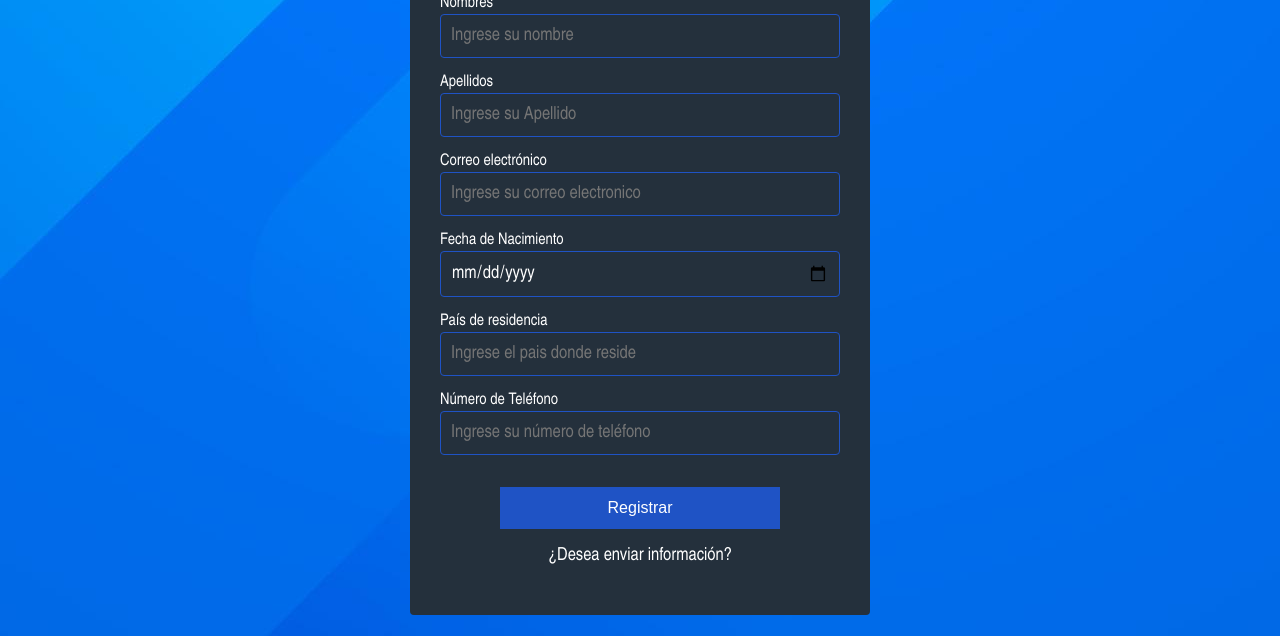
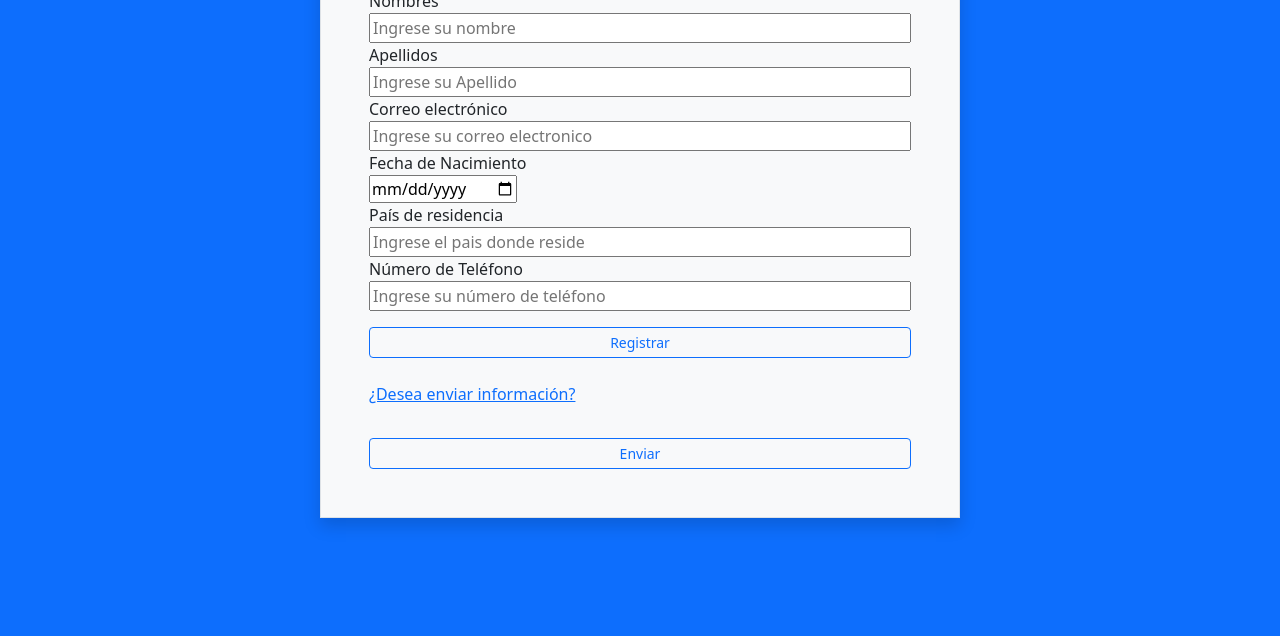
Before and after one commit to leeChirinos/CILSA, a plain HTML site: page index.html in a window 1280 px wide. Shown: the part 164-800 px from the top of the page. Drawn offline with nearby package versions, Linux system fonts and the light colour scheme.

Commit message:
html_bootstrap

```diff
--- a/index.html
+++ b/index.html
@@ -1,78 +1,121 @@
 <!DOCTYPE html>
-<html lang="en">
+<html lang="es">
   <head>
     <meta charset="UTF-8" />
     <meta name="viewport" content="width=device-width, initial-scale=1.0" />
     <title>formulario</title>
-    <link rel="stylesheet" href="style.css" />
+    <link
+      href="https://cdn.jsdelivr.net/npm/bootstrap@5.3.3/dist/css/bootstrap.min.css"
+      rel="stylesheet"
+      integrity="sha384-QWTKZyjpPEjISv5WaRU9OFeRpok6YctnYmDr5pNlyT2bRjXh0JMhjY6hW+ALEwIH"
+      crossorigin="anonymous"
+    />
   </head>
-  <body>
-    <form action= "" class="registro" id = "registro">
+  <body class="bg-primary">
+    <div class="container bg-light w-50 border m-5 p-5 mx-auto shadow">
+      <div>
+        <form method="post" action="#" class="registro" id="registro">
+          <div class="form-group">
             <section class="formulario">
-        <h1 align ="center"><strong>Registro</strong></h1>
+              <h1 class="text-primary text-center"><strong>Registro</strong></h1>
+          </div>
             <!-- Perfil Personal -->
-        <label for="nombre" class="registro__label">Nombres</label>
+
+            <div class="form-group">
+              <label for="nombre" class="registro__label d-block">Nombres</label>
               <input
-          class="datos"
+                class="datos w-100"
                 type="text"
-          name="Nombre"
+                name="nombre"
                 id="nombres"
                 placeholder="Ingrese su nombre"
                 required
+                minlength="2"
+                maxlength="30"
+                pattern="[a-zA-Z]+"
               />
-        <label for="apellido" class="registro__label">Apellidos</label>
+            </div>
+
+            <div class="form-group">
+              <label for="apellido" class="registro__label d-block">Apellidos</label>
               <input
-          class="datos"
+                class="datos w-100"
                 type="text"
                 name="apellido"
                 id="apellidos"
                 placeholder="Ingrese su Apellido"
+                minlength="2"
+                maxlength="30"
                 required
               />
-        <label for="email" class="registro__label">Correo electrónico</label>
+            </div>
+            <div class="form-group">
+              <label for="email" class="registro__label d-block">Correo electrónico</label>
               <input
-          class="datos"
+                class="datos w-100"
                 type="email"
                 name="email"
                 id="mail"
                 placeholder="Ingrese su correo electronico"
                 required
               />
-        <label for="fecha_de_nacimiento" class="registro__label">Fecha de Nacimiento</label>
+            </div>
+            <div class="form-group">
+              <label for="fecha_de_nacimiento" class="registro__label d-block"
+              >Fecha de Nacimiento</label
+            >
             <input
-          class="datos"
+              class="datos w-70"
               type="date"
               name="fecha_de_nacimiento"
               id="fecha"
               placeholder="Ingrese su fecha de nacimiento"
               required
             />
-        <label for="pais_de_residencia" class="registro__label">País de residencia</label>
+            </div>
+
+            <div class="form-group">
+              <label for="pais_de_residencia" class="registro__label d-block"
+              >País de residencia</label
+            >
             <input
-          class="datos"
+              class="datos w-100"
               type="text"
               name="pais_de_residencia"
               id="fecha"
               placeholder="Ingrese el pais donde reside"
+              minlength="2"
+              maxlength="30"
               required
             />
-        <label for="numero_de_teléfono" class="registro__label">Número de Teléfono</label>
+            </div>
+            <div class="form-group">
+              <label for="numero_de_teléfono" class="registro__label d-block"
+              >Número de Teléfono</label
+            >
             <input
-          class="datos"
+              class="datos w-100"
               type="number"
               name="numero_de_teléfono"
               id="teléfono"
               placeholder="Ingrese su número de teléfono"
+              pattern="[0-10]+"
+              minlength="10"
+              maxlength="10"
               required
             />
-        <div style="text-align: center;">
-          <input class="boton1" type="submit" value="Registrar" />
+            </div class="form-group">
+            <div style="text-align: center">
+              <input type="submit" value="Registrar" class="w-100 mt-3 btn btn-outline-primary btn-sm">
+             </div>
+             <div class="form-group">
+              <br>
               <p><a href="#">¿Desea enviar información?</a></p>
+             <input type="submit" value="Enviar" class="w-100 mt-3 btn btn-outline-primary btn-sm">
              </div>
           </section>
         </form>
-    <script>
-      src = 'script.js'
-    </script>
+      </div>
+    </div>
   </body>
 </html>
--- a/style.css
+++ /dev/null
@@ -1,71 +0,0 @@
-*{
-    margin: 0;
-    padding:0;
-    box-sizing: border-box;
-}
-body {
-    background-image: url('imagen/fondo.jpg');
-}
-
-.formulario {
-    width: 400px;
-    background: #24303c;
-    padding: 30px;
-    margin: auto;
-    margin-top: 100px;
-    border-radius: 4px;
-    font-family: 'Arial Narrow';
-    color: white;
-    box-sizing: content-box;
-    display: block;
-    }
- .formulario h4 {
-    font-size: 22px;
-    margin-bottom: 20px;
-}
- .datos {
-width: 100%;
-background: #24303c;
-padding: 10px;
-border-radius: 4px;
-margin-bottom: 16px;
-border: 1px solid #1f53c5;
-font-family:'Arial Narrow';
-font-size: 18px;
-color: white;
-}
-
-.formulario p {
-    height: 40px;
-    text-align: center;
-    font-size: 18px;
-    font-family:'Arial Narrow';
-}
- .formulario p {
-    color: white;
-    text-decoration: none;
-}
-
- .formulario a {
-    color: white;
-    text-decoration: none;
-}
-.formulario .boton1 {
-    width: 70%;
-    background-color: #1f53c5;
-    border: none;
-    padding: 12px;
-    color: white;
-    margin: 16px 0;
-    font-size: 16px;
-    }
-
-    .formulario .boton2 {
-        width: 70%;
-        background-color: #1f53c5;
-        border: none;
-        padding: 12px;
-        color: white;
-        margin: 16px 0;
-        font-size: 16px;
-        }
```
Also changed, not shown: script.js (deleted, +0 -22 lines), fondo.jpg (renamed from imagen/fondo.jpg). Lines whose indentation alone changed are shown as unchanged.
